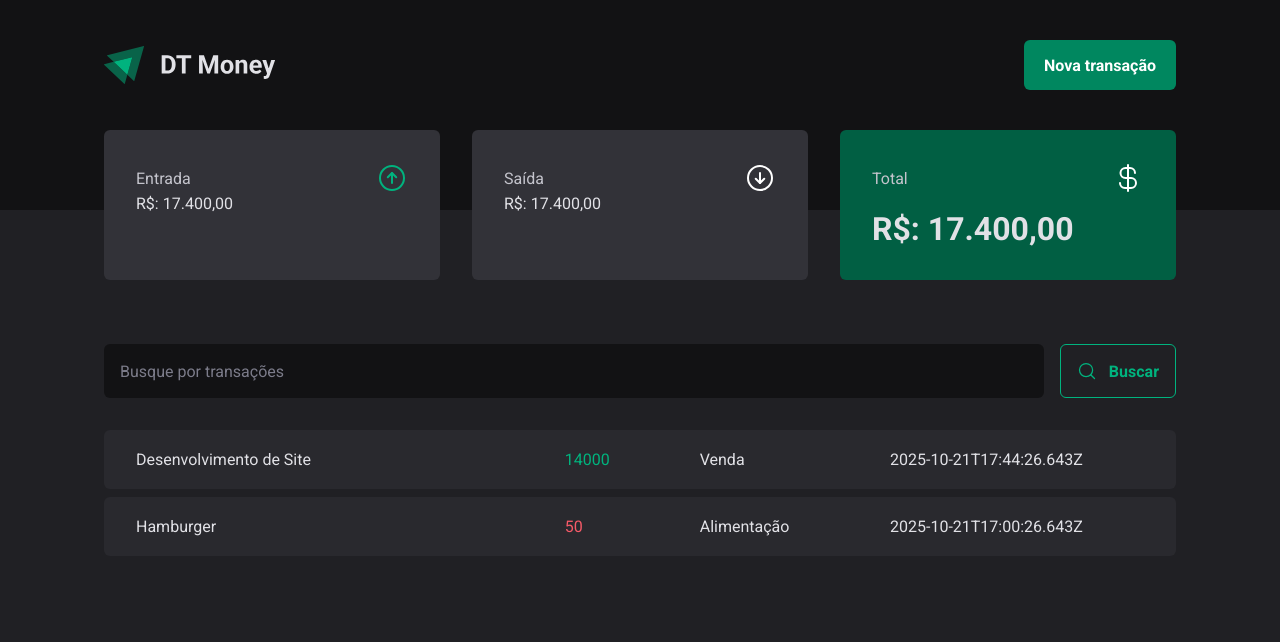
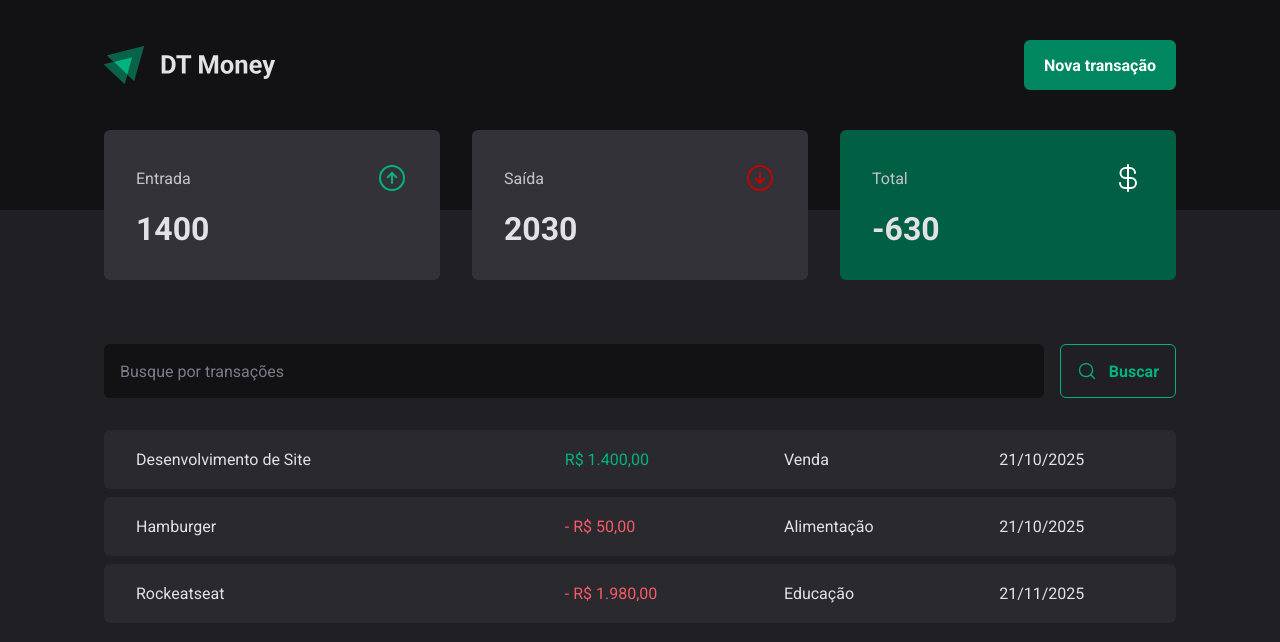
Before and after one commit to HenriqueMart/DT-MONEY, a React (Vite) app: page / in a window 1280 px wide. Shown: the top 642 px of the page. Built offline with nearby package versions, Linux system fonts and the light colour scheme; data requests are answered from the project's data file.

Commit message:
Feat: create Context and Formatter Number

```diff
--- a/server.json
+++ b/server.json
@@ -5,7 +5,7 @@
             "description": "Desenvolvimento de Site",
             "type": "income",
             "category": "Venda",
-            "price": 14000,
+            "price": 1400,
             "createAt": "2025-10-21T17:44:26.643Z"
         },
         {
@@ -15,6 +15,14 @@
             "category": "Alimentação",
             "price": 50,
             "createAt": "2025-10-21T17:00:26.643Z"
+        },
+        {
+            "id": 3,
+            "description": "Rockeatseat",
+            "type": "outcome",
+            "category": "Educação",
+            "price": 1980,
+            "createAt": "2025-11-21T17:25:26.643Z"
         }
 
     ]
--- a/src/App.tsx
+++ b/src/App.tsx
@@ -1,8 +1,8 @@
 import { ThemeProvider } from "styled-components";
 import { defaultTheme } from "./styles/themes/default";
 import { GlobalStyle } from "./styles/global";
-import { Header } from "./components/Header";
 import { Transaction } from "./pages/Transaction";
+import { TransactionsProvider } from "./contexts/TransactionsContext";
 
 
 function App() {
@@ -10,7 +10,9 @@ function App() {
   return (
     <ThemeProvider theme={defaultTheme}>
       <GlobalStyle /> {/* Configuração Global */}
-      <Transaction/>
+      <TransactionsProvider> {/*Contexto*/}
+        <Transaction/>
+      </TransactionsProvider>
     </ThemeProvider>
 
   )
--- a/src/components/Summary/index.tsx
+++ b/src/components/Summary/index.tsx
@@ -1,7 +1,22 @@
 import { ArrowCircleDown, ArrowCircleUp, CurrencyDollar } from "phosphor-react";
 import { SummaryCard, SummaryContainer } from "./styles";
+import { useContext } from "react";
+import { TransactionsContext } from "../../contexts/TransactionsContext";
 
 export function Summary(){
+    const {transactions} = useContext(TransactionsContext);
+
+    const summary = transactions.reduce((acc, trasaction) => {
+        if(trasaction.type === 'income'){
+            acc.income += trasaction.price;
+            acc.all += trasaction.price;
+        }else{
+            acc.outcome += trasaction.price;
+            acc.all -= trasaction.price;
+        }
+
+        return acc;
+       }, {income: 0, outcome: 0, all: 0})
 
     return(
 
@@ -11,15 +26,15 @@ export function Summary(){
                         <span>Entrada</span>
                         <ArrowCircleUp size={32} color="#00b37e"/>
                     </header>
-                    <td > R$: 17.400,00 </td>
+                    <strong > {summary.income} </strong>
                 </SummaryCard>
 
                 <SummaryCard>
                     <header>
                         <span>Saída</span>
-                        <ArrowCircleDown size={32} color="#FFF"/>
+                        <ArrowCircleDown size={32} color="#c00404"/>
                     </header>
-                    <td> R$: 17.400,00 </td>
+                    <strong> {summary.outcome} </strong>
                 </SummaryCard>
 
                 <SummaryCard variant="green">
@@ -27,7 +42,7 @@ export function Summary(){
                         <span>Total</span>
                         <CurrencyDollar size={32} color="#fff"/>
                     </header>
-                    <strong> R$: 17.400,00 </strong>
+                    <strong> {summary.all} </strong>
                 </SummaryCard>
             </SummaryContainer>
     )
--- /dev/null
+++ b/src/contexts/TransactionsContext.tsx
@@ -0,0 +1,51 @@
+import { createContext, useEffect, useState, type ReactNode } from "react";
+
+interface Transaction {
+    id: number;
+    description: string;
+    type: 'income' | 'outcome';
+    price: number;
+    category: string;
+    createAt: string;
+}
+
+
+interface TransactionContextType {
+    transactions: Transaction[];
+}
+
+interface TransactionsProviderProps {
+    children: ReactNode;
+}
+
+export const TransactionsContext = createContext({} as TransactionContextType); //Dessa forma não tem necessidade de definir os valores dentro do Context sendo que a próprio atributo estará passando.
+
+export function TransactionsProvider({children}: TransactionsProviderProps){
+     const [transactions, setTransactions] = useState<Transaction[]>([]);
+
+        /*fetch("http://localhost:3000/transactions")
+        .then(response => response.json()) // Caso tenha esse response.json -> voce pode colocar a promessa em baixo em vez de ser dentro do then
+        .then(data => {
+            console.log(data)
+        })*/
+
+        //Para ter a forma assíncrona o typescript e React não aceita no useEffect, precisa criar um function para utilizar
+
+        async function loadTransactions() {
+            const response = await fetch('http://localhost:3000/transactions'); //Requisição
+            const data = await response.json(); //Pega a resposta no formato Json
+            console.log(data);
+            setTransactions(data);
+
+        }
+
+        useEffect(() => { //chamada 1 vez
+            loadTransactions();
+        }, []);
+
+    return(
+        <TransactionsContext.Provider value={{transactions}}>
+            {children}
+        </TransactionsContext.Provider>
+    )
+}
--- a/src/pages/Transaction/index.tsx
+++ b/src/pages/Transaction/index.tsx
@@ -1,41 +1,17 @@
-import { useEffect, useState } from "react";
+import { useContext} from "react";
 import { Header } from "../../components/Header";
 import { Summary } from "../../components/Summary";
 import { SearchForm } from "./components/searchForm";
 import { PriceHightLight, TransactionContainer, TransactionsTable } from "./styles";
+import { TransactionsContext } from "../../contexts/TransactionsContext";
+import { dataFormatter, priceFormatter } from "../../utils/formatter";
 
-interface Transaction {
-    id: number;
-    description: string;
-    type: 'income' | 'outcome';
-    price: number;
-    category: string;
-    createAt: string;
-}
 
 export function Transaction(){
 
-    const [transactions, setTransactions] = useState<Transaction[]>([]);
+   const {transactions} = useContext(TransactionsContext);
 
-    /*fetch("http://localhost:3000/transactions")
-    .then(response => response.json()) // Caso tenha esse response.json -> voce pode colocar a promessa em baixo em vez de ser dentro do then
-    .then(data => {
-        console.log(data)
-    })*/
 
-    //Para ter a forma assíncrona o typescript e React não aceita no useEffect, precisa criar um function para utilizar
-
-    async function loadTransactions() {
-        const response = await fetch('http://localhost:3000/transactions'); //Requisição
-        const data = await response.json(); //Pega a resposta no formato Json
-        console.log(data);
-        setTransactions(data);
-
-    }
-
-    useEffect(() => { //chamada 1 vez
-        loadTransactions();
-    }, []);
 
     return (
         <div>
@@ -52,11 +28,14 @@ export function Transaction(){
                                     <td width="40%">{transaction.description}</td>
                                     <td>
                                         <PriceHightLight variant={transaction.type}>
-                                        {transaction.price}
+                                            {transaction.type == 'outcome' && '- '} {/* Quando a primeira condição é executado, a segunda é verificado, nesse caso podemos fazer uma condicional sem else  */}
+                                        {priceFormatter.format(transaction.price)}
                                         </PriceHightLight>
                                     </td>
                                     <td>{transaction.category}</td>
-                                    <td>{transaction.createAt}</td>
+                                    <td>
+                                        {dataFormatter.format(new Date(transaction.createAt))} {/*Transformando de String para Date */}
+                                    </td>
 
                                 </tr>
                             )
--- /dev/null
+++ b/src/utils/formatter.ts
@@ -0,0 +1,6 @@
+export const dataFormatter = new Intl.DateTimeFormat('pt-BR');
+
+export const priceFormatter = new Intl.NumberFormat('pt-BR', {
+    style: "currency",
+    currency: "BRL"
+})
```
